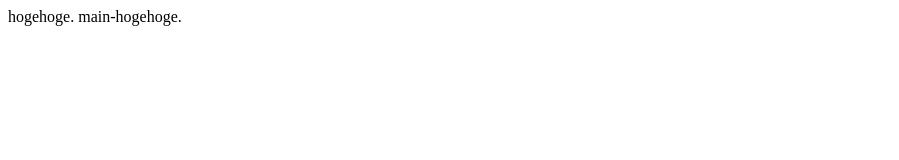
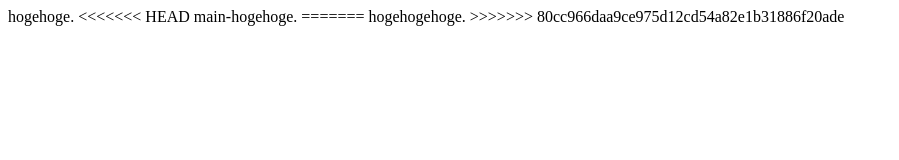
Before and after one commit to Turu0512/git-lesson, a plain HTML site: page index.html in a window 1280 px wide. Shown: the whole page, without its empty margins (0-899 px from the left). Drawn offline with Linux system fonts and the light colour scheme.

Commit message:
brunchの切り替えmain

```diff
--- a/index.html
+++ b/index.html
@@ -8,6 +8,10 @@
 </head>
 <body>
     hogehoge.
+<<<<<<< HEAD
     main-hogehoge.
+=======
+    hogehogehoge.
+>>>>>>> 80cc966daa9ce975d12cd54a82e1b31886f20ade
 </body>
 </html>
```
